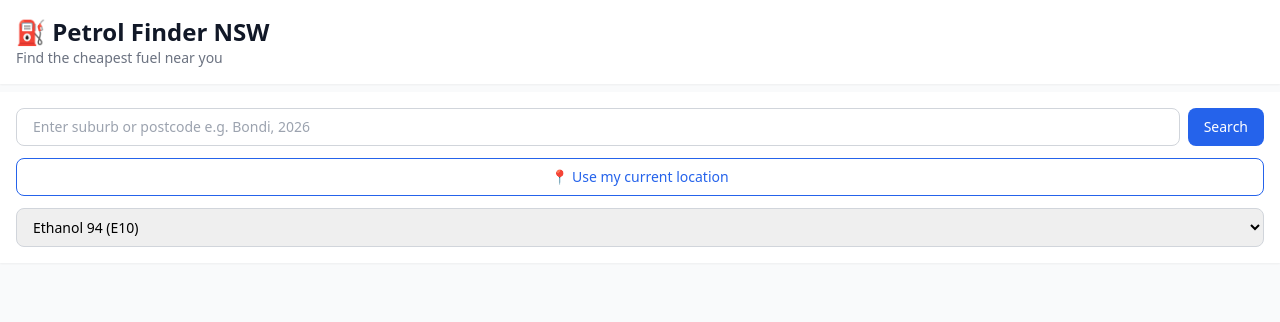
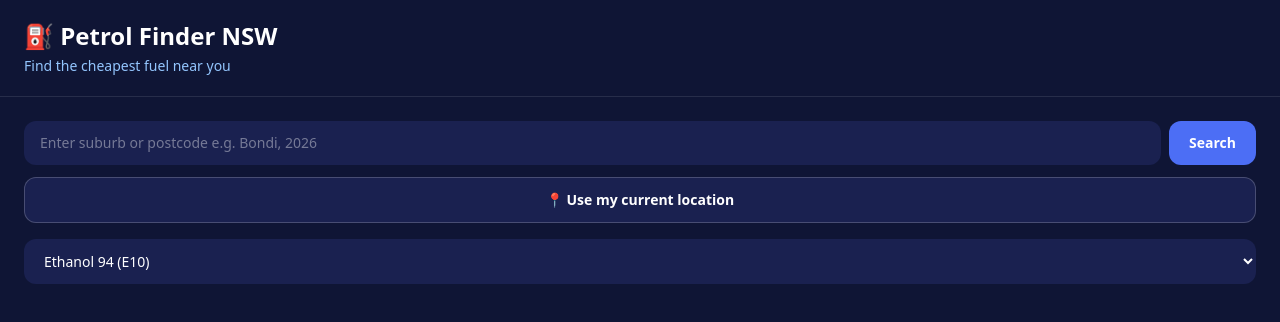
Before and after one commit to AneetKaur033/petrol-price-finder, a React (Vite) app: page / in a window 1280 px wide. Shown: the top 322 px of the page. Built offline with nearby package versions, Linux system fonts and the light colour scheme.

Commit message:
dark navy theme

```diff
--- a/src/App.tsx
+++ b/src/App.tsx
@@ -103,10 +103,10 @@ function App() {
     : null
 
   const getPriceColor = (price: number) => {
-    if (!avgPrice) return 'text-gray-800'
-    if (price <= avgPrice - 3) return 'text-green-600'
-    if (price >= avgPrice + 3) return 'text-red-500'
-    return 'text-orange-500'
+    if (!avgPrice) return 'text-white'
+    if (price <= avgPrice - 3) return 'text-green-400'
+    if (price >= avgPrice + 3) return 'text-red-400'
+    return 'text-orange-400'
   }
 
   const getSortedStations = () => {
@@ -123,15 +123,15 @@ function App() {
   }
 
   return (
-    <div className="min-h-screen bg-gray-50">
+    <div className="min-h-screen" style={{ backgroundColor: '#0f1535' }}>
       {/* Header */}
-      <div className="bg-white shadow-sm px-4 py-4">
-        <h1 className="text-2xl font-bold text-gray-900">⛽ Petrol Finder NSW</h1>
-        <p className="text-gray-500 text-sm">Find the cheapest fuel near you</p>
+      <div style={{ backgroundColor: '#0f1535' }} className="px-6 py-5 border-b border-white/10">
+        <h1 className="text-2xl font-bold text-white">⛽ Petrol Finder NSW</h1>
+        <p className="text-blue-300 text-sm mt-1">Find the cheapest fuel near you</p>
       </div>
 
       {/* Search Section */}
-      <div className="bg-white px-4 py-4 mt-2 shadow-sm">
+      <div className="px-6 py-6">
         <div className="flex gap-2 mb-3">
           <input
             type="text"
@@ -139,12 +139,14 @@ function App() {
             onChange={e => setSearch(e.target.value)}
             onKeyDown={e => e.key === 'Enter' && handleSearch()}
             placeholder="Enter suburb or postcode e.g. Bondi, 2026"
-            className="flex-1 border border-gray-300 rounded-lg px-4 py-2 text-sm focus:outline-none focus:border-blue-500"
+            className="flex-1 rounded-xl px-4 py-3 text-sm text-white placeholder-white/40 focus:outline-none focus:ring-2 focus:ring-blue-500"
+            style={{ backgroundColor: '#1a2150' }}
           />
           <button
             onClick={handleSearch}
             disabled={loading}
-            className="bg-blue-600 text-white px-4 py-2 rounded-lg text-sm font-medium"
+            className="px-5 py-3 rounded-xl text-sm font-semibold text-white"
+            style={{ backgroundColor: '#4c6ef5' }}
           >
             Search
           </button>
@@ -153,7 +155,8 @@ function App() {
         <button
           onClick={handleUseLocation}
           disabled={locationLoading}
-          className="w-full border border-blue-600 text-blue-600 py-2 rounded-lg text-sm font-medium mb-3"
+          className="w-full py-3 rounded-xl text-sm font-semibold text-white mb-4 border border-white/20"
+          style={{ backgroundColor: '#1a2150' }}
         >
           {locationLoading ? 'Getting location...' : '📍 Use my current location'}
         </button>
@@ -161,53 +164,58 @@ function App() {
         <select
           value={fuelType}
           onChange={e => setFuelType(e.target.value)}
-          className="w-full border border-gray-300 rounded-lg px-3 py-2 text-sm"
+          className="w-full rounded-xl px-4 py-3 text-sm text-white focus:outline-none"
+          style={{ backgroundColor: '#1a2150' }}
         >
           {FUEL_TYPES.map(f => (
-            <option key={f.value} value={f.value}>{f.label}</option>
+            <option key={f.value} value={f.value} style={{ backgroundColor: '#1a2150' }}>
+              {f.label}
+            </option>
           ))}
         </select>
       </div>
 
       {/* Error */}
       {error && (
-        <div className="mx-4 mt-3 bg-red-50 border border-red-200 text-red-600 px-4 py-3 rounded-lg text-sm">
+        <div className="mx-6 mb-4 bg-red-500/20 border border-red-500/40 text-red-300 px-4 py-3 rounded-xl text-sm">
           {error}
         </div>
       )}
 
       {/* Loading */}
       {loading && (
-        <div className="text-center py-10 text-gray-500">Finding cheapest prices...</div>
+        <div className="text-center py-10 text-blue-300">Finding cheapest prices...</div>
       )}
 
       {/* Results */}
       {data && !loading && (
-        <div className="px-4 mt-4 pb-8">
-          <div className="flex justify-between items-center mb-3">
-            <p className="text-sm text-gray-500">
-              {data.stations.length} stations within {RADIUS}km · avg {avgPrice?.toFixed(1)}¢/L
+        <div className="px-6 pb-10">
+          <div className="flex justify-between items-center mb-4">
+            <p className="text-sm text-blue-300">
+              {data.stations.length} stations · avg {avgPrice?.toFixed(1)}¢/L
             </p>
 
             {/* Toggle */}
-            <div className="flex bg-gray-100 rounded-lg p-1">
+            <div className="flex rounded-xl p-1" style={{ backgroundColor: '#1a2150' }}>
               <button
                 onClick={() => setSortMode('price')}
-                className={`px-3 py-1 rounded-md text-sm font-medium transition-all ${
+                className={`px-3 py-1.5 rounded-lg text-sm font-medium transition-all ${
                   sortMode === 'price'
-                    ? 'bg-blue-600 text-white shadow-sm'
-                    : 'text-gray-500'
+                    ? 'text-white'
+                    : 'text-white/40'
                 }`}
+                style={sortMode === 'price' ? { backgroundColor: '#4c6ef5' } : {}}
               >
                 Price
               </button>
               <button
                 onClick={() => setSortMode('distance')}
-                className={`px-3 py-1 rounded-md text-sm font-medium transition-all ${
+                className={`px-3 py-1.5 rounded-lg text-sm font-medium transition-all ${
                   sortMode === 'distance'
-                    ? 'bg-blue-600 text-white shadow-sm'
-                    : 'text-gray-500'
+                    ? 'text-white'
+                    : 'text-white/40'
                 }`}
+                style={sortMode === 'distance' ? { backgroundColor: '#4c6ef5' } : {}}
               >
                 Distance
               </button>
@@ -219,24 +227,28 @@ function App() {
               const saving = avgPrice ? (avgPrice - price!.price).toFixed(1) : null
 
               return (
-                <div key={station.code} className="bg-white rounded-xl shadow-sm p-4">
+                <div
+                  key={station.code}
+                  className="rounded-2xl p-4 border border-white/10"
+                  style={{ backgroundColor: '#1a2150' }}
+                >
                   <div className="flex justify-between items-start">
                     <div className="flex-1 pr-4">
-                      <div className="flex items-center gap-2">
+                      <div className="flex items-center gap-2 mb-1">
                         {index === 0 && sortMode === 'price' && (
-                          <span className="bg-green-100 text-green-700 text-xs px-2 py-0.5 rounded-full font-medium">
+                          <span className="text-xs px-2 py-0.5 rounded-full font-medium text-green-400 border border-green-400/40">
                             Cheapest
                           </span>
                         )}
                         {index === 0 && sortMode === 'distance' && (
-                          <span className="bg-blue-100 text-blue-700 text-xs px-2 py-0.5 rounded-full font-medium">
+                          <span className="text-xs px-2 py-0.5 rounded-full font-medium text-blue-400 border border-blue-400/40">
                             Closest
                           </span>
                         )}
                       </div>
-                      <h2 className="font-semibold text-gray-900 mt-1">{station.name}</h2>
-                      <p className="text-gray-400 text-sm">{station.address}</p>
-                      <p className="text-gray-400 text-sm mt-1">
+                      <h2 className="font-semibold text-white">{station.name}</h2>
+                      <p className="text-white/40 text-sm mt-0.5">{station.address}</p>
+                      <p className="text-white/40 text-sm mt-1">
                         📍 {station.location.distance.toFixed(1)} km away
                       </p>
                     </div>
@@ -244,10 +256,10 @@ function App() {
                       <p className={`text-3xl font-bold ${getPriceColor(price!.price)}`}>
                         {price!.price}
                       </p>
-                      <p className="text-gray-400 text-xs">¢/litre</p>
+                      <p className="text-white/40 text-xs">¢/litre</p>
                       {saving && parseFloat(saving) > 0 && (
-                        <p className="text-green-600 text-xs mt-1">
-                          Save {saving}¢/L vs avg
+                        <p className="text-green-400 text-xs mt-1">
+                          Save {saving}¢/L
                         </p>
                       )}
                     </div>
```
